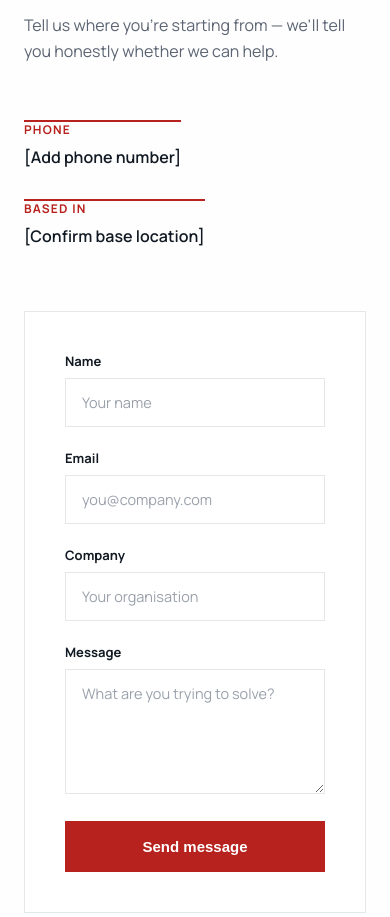
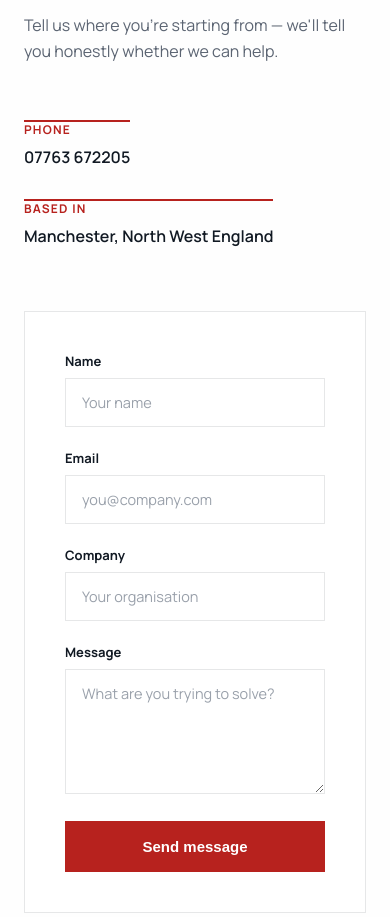
Before and after one commit to Rob1nCunningham/mcr53-website, a plain HTML site: page index.html in a window 390 px wide. Shown: the part 6925-7842 px from the top of the page. Drawn offline with Linux system fonts and the light colour scheme; a script that the page names is missing.

Commit message:
Contact section: add phone number and base location (#8)
* Add phone number to Contact section

Co-Authored-By: Claude Opus 5.5 <noreply@anthropic.com>
Claude-Session: https://claude.ai/code/session_013EezHYrWQnXBqbow2VtQkV

* Set base location to Manchester, North West England

Co-Authored-By: Claude Opus 5.5 <noreply@anthropic.com>
Claude-Session: https://claude.ai/code/session_013EezHYrWQnXBqbow2VtQkV

---------

Co-authored-by: Claude <noreply@anthropic.com>

```diff
--- a/index.html
+++ b/index.html
@@ -228,11 +228,11 @@
       <div class="contact-details">
         <div>
           <div class="label">Phone</div>
-          <span class="value">[Add phone number]</span>
+          <a class="value" href="tel:+447763672205">07763 672205</a>
         </div>
         <div>
           <div class="label">Based in</div>
-          <span class="value">[Confirm base location]</span>
+          <span class="value">Manchester, North West England</span>
         </div>
       </div>
 
```
Also changed, not shown: README.txt.
